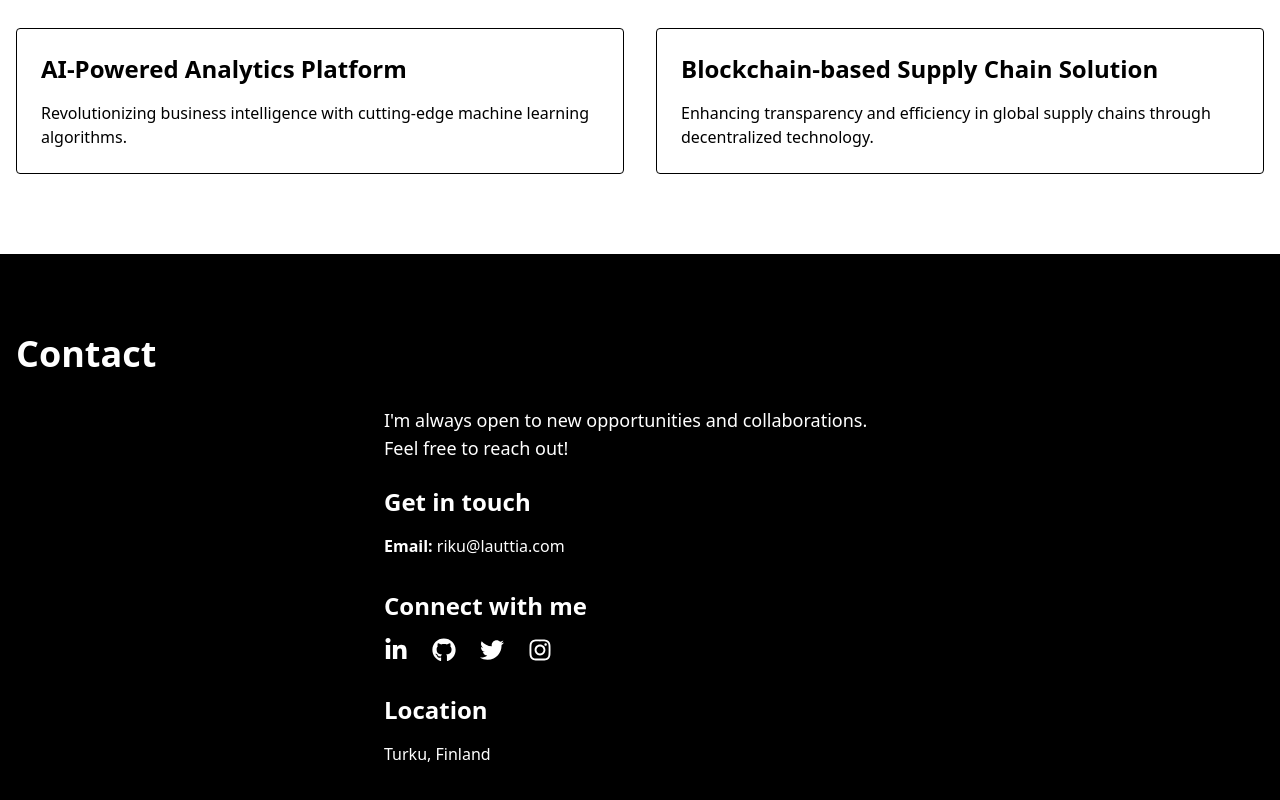
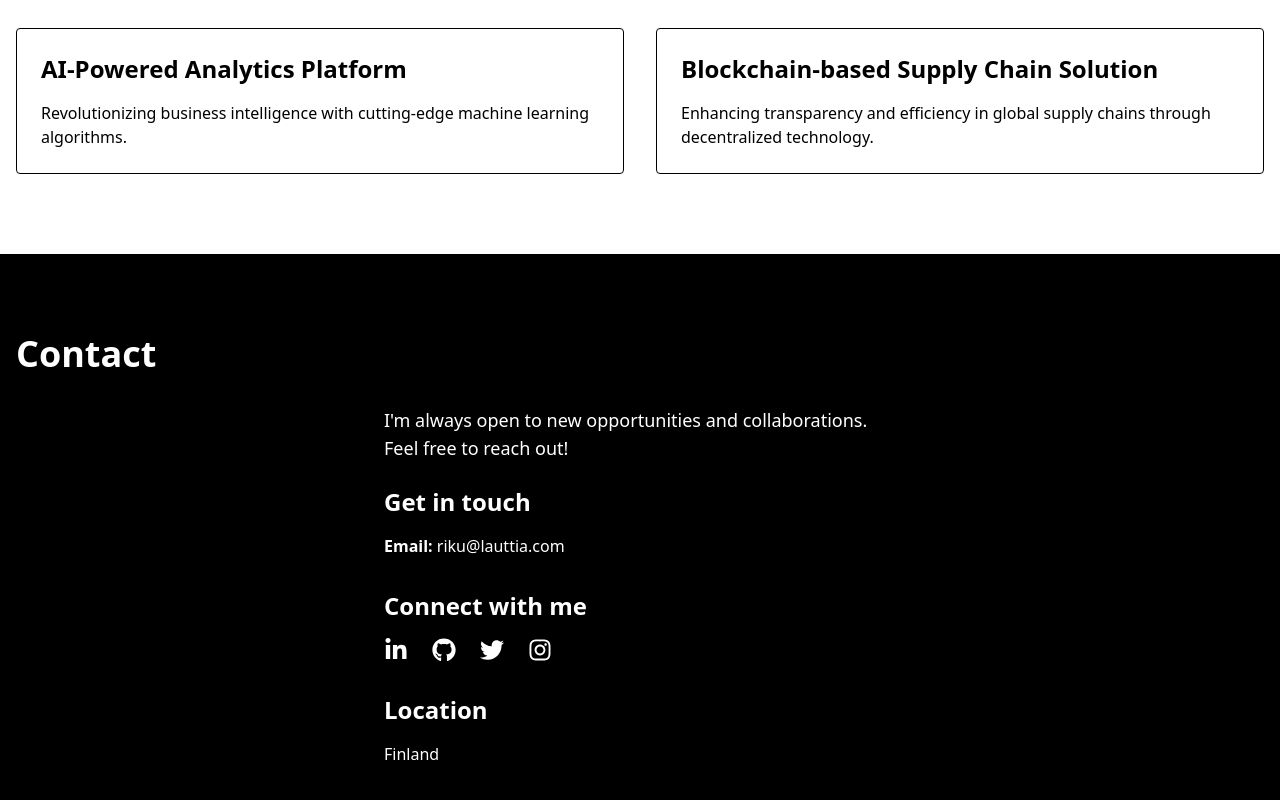
Before and after one commit to rikulauttia/rikulauttia.com, a React (Create React App) app: page / in a window 1280 px wide. Shown: the part 1593-2393 px from the top of the page. Built offline with nearby package versions, Linux system fonts and the light colour scheme.

Commit message:
Update App.js

```diff
--- a/src/App.js
+++ b/src/App.js
@@ -225,7 +225,7 @@ const App = () => {
           </div>
           <div>
             <h3 className="text-2xl font-semibold mb-4">Location</h3>
-            <p>Turku, Finland</p>
+            <p>Finland</p>
           </div>
         </div>
       </Section>
```
